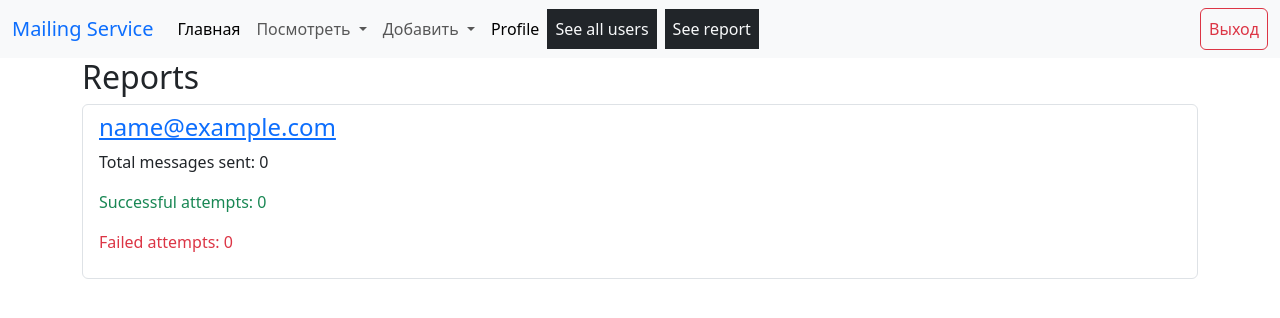
After one commit to Lampa97/Mailing_Service, a Django app: page /report/ in a window 1280 px wide. The commit adds this page. Shown: the top 318 px of the page. Run offline with Django 5.2, Linux system fonts and the light colour scheme; the visitor is signed in with stand-in values (Sample User, id 1); data comes from the database, SQL or seed files in the repository; data that the repository does not hold is empty; some libraries are stand-ins or nearby versions.

Commit message:
created reports page and view

```diff
--- a/mailing/models.py
+++ b/mailing/models.py
@@ -82,3 +82,4 @@ class MailingAttempt(models.Model):
             "mailing",
             "status",
         ]
+        permissions = [("can_view_report", "Can view report")]
--- a/mailing/templates/mailing/home.html
+++ b/mailing/templates/mailing/home.html
@@ -1,5 +1,4 @@
 {% extends "base.html" %}
-{% load static %}
 
 
 {% block title %} Главная {% endblock %}
--- a/mailing/templates/mailing/includes/header.html
+++ b/mailing/templates/mailing/includes/header.html
@@ -20,8 +20,7 @@
                         <li><a class="dropdown-item" href="{% url 'mailing:mail-receivers-list' %}">Получатели</a></li>
                         <li><a class="dropdown-item" href="{% url 'mailing:mailing-units-list' %}">Рассылки</a></li>
                         <li><a class="dropdown-item" href="{% url 'mailing:messages-list' %}">Сообщения</a></li>
-                        <li><a class="dropdown-item" href="{% url 'mailing:all-mailing-attempts-list' %}">История
-                            рассылок</a></li>
+                        <li><a class="dropdown-item" href="{% url 'mailing:all-mailing-attempts-list' %}">История рассылок</a></li>
                     </ul>
                 </li>
                 <li class="nav-item dropdown">
@@ -41,8 +40,14 @@
                 </li>
                 <li class="nav-item">
                     {% if perms.users.view_customuser %}
+                    <a class="nav-link active text-light bg-dark me-2" aria-current="page"
+                       href="{% url 'users:all-users' %}">See all users</a>
+                    {% endif %}
+                </li>
+                <li class="nav-item">
+                    {% if perms.mailing.can_view_report %}
                     <a class="nav-link active text-light bg-dark" aria-current="page"
-                       href="{% url 'users:all-users' %}">See all users</a>
+                       href="{% url 'mailing:report' %}">See report</a>
                     {% endif %}
                 </li>
                 {% endif %}
--- /dev/null
+++ b/mailing/templates/mailing/reports.html
@@ -0,0 +1,21 @@
+{% extends "base.html" %}
+
+
+{% block title %} Reports {% endblock %}
+
+{% block content %}
+
+<div class="container">
+    <h2>Reports</h2>
+    <div class="list-group">
+        {% for user_attempt in user_attempts %}
+        <div class="list-group-item">
+            <h4><a href="{% url 'users:user-profile' user_attempt.user.pk %}"> {{ user_attempt.user.email }}</a></h4>
+            <p>Total messages sent: {{ user_attempt.total_attempts }}</p>
+            <p class="text-success">Successful attempts: {{ user_attempt.successful_attempts }}</p>
+            <p class="text-danger">Failed attempts: {{ user_attempt.failed_attempts }}</p>
+        </div>
+        {% endfor %}
+    </div>
+</div>
+{% endblock %}
--- a/mailing/urls.py
+++ b/mailing/urls.py
@@ -29,4 +29,5 @@ urlpatterns = [
         "mailing-attempts-list/<int:mailing_id>", views.MailingAttemptListView.as_view(), name="mailing-attempts-list"
     ),
     path("all-mailing-attempts-list/", views.MailingAttemptListView.as_view(), name="all-mailing-attempts-list"),
+    path("report/", views.ReportView.as_view(), name="report"),
 ]
--- a/mailing/views.py
+++ b/mailing/views.py
@@ -7,6 +7,7 @@ from django.urls import reverse_lazy
 from django.utils import timezone
 from django.views.generic import CreateView, DeleteView, DetailView, ListView, UpdateView, View
 
+from users.models import CustomUser
 from .forms import MailingUnitForm, MailReceiverForm, MessageForm
 from .models import MailingAttempt, MailingUnit, MailReceiver, Message
 
@@ -238,3 +239,29 @@ class MailingAttemptListView(LoginRequiredMixin, ListView):
         if mailing_id:
             return MailingAttempt.objects.filter(mailing=mailing_id).order_by("-attempt_at")
         return MailingAttempt.objects.filter(mailing__owner=self.request.user).order_by("-attempt_at")
+
+
+class ReportView(LoginRequiredMixin, PermissionRequiredMixin, View):
+
+    permission_required = "mailing.can_view_report"
+
+    def get(self, request):
+        users = CustomUser.objects.all()
+        user_attempts = []
+
+        for user in users:
+            total_attempts = MailingAttempt.objects.filter(mailing__owner=user).count()
+            successful_attempts = MailingAttempt.objects.filter(mailing__owner=user, status="Success").count()
+            failed_attempts = MailingAttempt.objects.filter(mailing__owner=user, status="Failed").count()
+            user_attempts.append({
+                "user": user,
+                "total_attempts": total_attempts,
+                "successful_attempts": successful_attempts,
+                "failed_attempts": failed_attempts,
+            })
+
+        context = {
+            "user_attempts": user_attempts,
+        }
+
+        return render(request, "mailing/reports.html", context)
--- a/users/management/commands/create_managers_group.py
+++ b/users/management/commands/create_managers_group.py
@@ -12,12 +12,14 @@ class Command(BaseCommand):
         view_mailing_unit_permission = Permission.objects.get(codename="view_mailingunit")
         view_user_permission = Permission.objects.get(codename="view_customuser")
         view_mail_receiver = Permission.objects.get(codename="view_mailreceiver")
+        view_report = Permission.objects.get(codename="can_view_report")
         managers_group.permissions.add(
             block_user_permission,
             disable_mailing_permission,
             view_mailing_unit_permission,
             view_user_permission,
             view_mail_receiver,
+            view_report,
         )
 
         self.stdout.write(self.style.SUCCESS(f"Successfully created Group {managers_group.name}"))
--- a/users/views.py
+++ b/users/views.py
@@ -51,7 +51,7 @@ class EditProfileUpdateView(LoginRequiredMixin, UpdateView):
         return reverse_lazy("users:user-profile", kwargs={"pk": self.object.pk})
 
 
-class UsersListView(PermissionRequiredMixin, ListView):
+class UsersListView(LoginRequiredMixin, PermissionRequiredMixin, ListView):
     permission_required = "users.view_customuser"
     model = CustomUser
     template_name = "all_users.html"
```
Also changed, not shown: mailing/migrations/0014_alter_mailingattempt_options.py (added).
